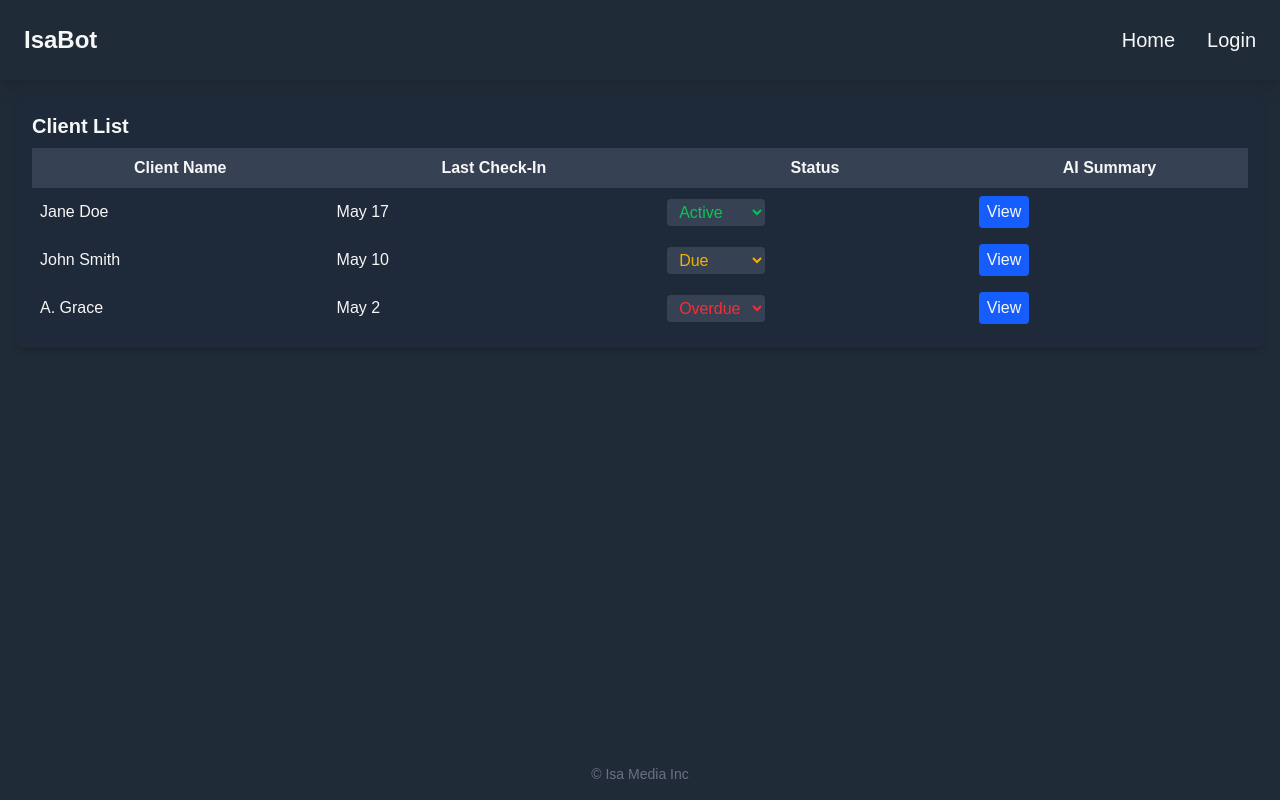
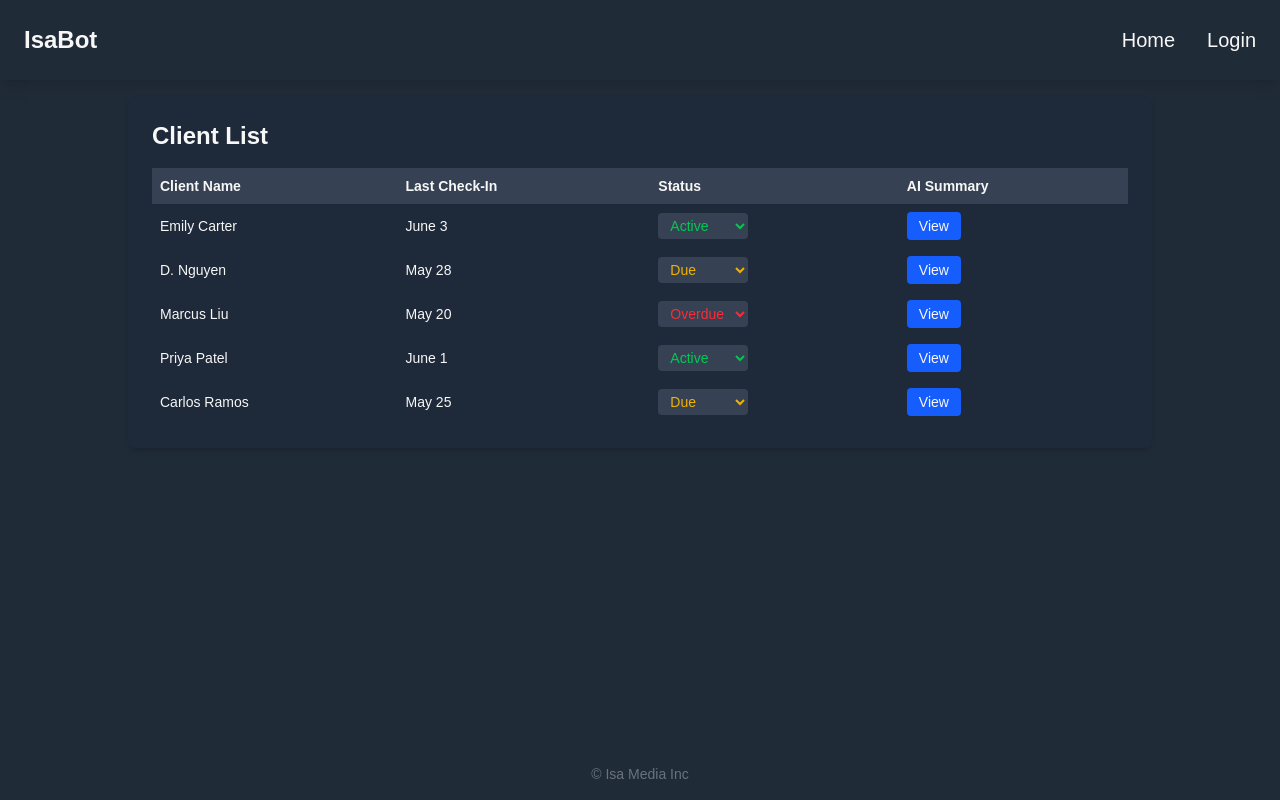
Before and after one commit to Jenni4B/IsaBot, a Next.js app: page /dashboard in a window 1280 px wide. Built offline with nearby package versions, Linux system fonts and the light colour scheme.

Commit message:
Changed the format of the ai summary/view card looks. Added a section where isa could save her own notes but i need to make it actually save and be consistent, I'll work something out maybe with the AirTable API when I get it

```diff
--- a/src/app/components/clientTable.tsx
+++ b/src/app/components/clientTable.tsx
@@ -1,14 +1,17 @@
 'use client';
 
-import React, { useState } from "react"
+import React, { useState } from 'react';
 
 type ClientStatus = 'Active' | 'Due' | 'Overdue';
+
 interface Client {
   name: string;
   lastCheckIn: string;
   status: ClientStatus;
   aiSummary?: string;
+  note?: string;
 }
+
 const getStatusColor = (status: ClientStatus): string => {
   switch (status) {
     case 'Active':
@@ -23,11 +26,36 @@ const getStatusColor = (status: ClientStatus): string => {
 };
 
 const clientsData: Client[] = [
-  { name: 'Jane Doe', lastCheckIn: 'May 17', status: 'Active', aiSummary: 'Jane is doing great! She has been very active in her sessions and is making good progress.' },
-
-  { name: 'John Smith', lastCheckIn: 'May 10', status: 'Due', aiSummary: 'John has been a bit quiet lately. He missed his last session, but we are reaching out to him.' },
-
-  { name: 'A. Grace', lastCheckIn: 'May 2', status: 'Overdue', aiSummary: 'A. Grace has not checked in for a while. We are concerned and will follow up with her.' },
+  {
+    name: 'Emily Carter',
+    lastCheckIn: 'June 3',
+    status: 'Active',
+    aiSummary: 'Emily is consistently checking in and showing confidence in her workflow.',
+  },
+  {
+    name: 'D. Nguyen',
+    lastCheckIn: 'May 28',
+    status: 'Due',
+    aiSummary: 'D. Nguyen is quieter than usual and may need a check-in message.',
+  },
+  {
+    name: 'Marcus Liu',
+    lastCheckIn: 'May 20',
+    status: 'Overdue',
+    aiSummary: 'Marcus has not submitted a check-in in over two weeks. Recommend re-engagement.',
+  },
+  {
+    name: 'Priya Patel',
+    lastCheckIn: 'June 1',
+    status: 'Active',
+    aiSummary: 'Priya is on track with content planning and seems more confident.',
+  },
+  {
+    name: 'Carlos Ramos',
+    lastCheckIn: 'May 25',
+    status: 'Due',
+    aiSummary: 'Carlos missed his last check-in and mentioned scheduling issues previously.',
+  }
 ];
 
 const statusOptions: ClientStatus[] = ['Active', 'Due', 'Overdue'];
@@ -35,45 +63,65 @@ const statusOptions: ClientStatus[] = ['Active', 'Due', 'Overdue'];
 const ClientTable: React.FC = () => {
   const [clients, setClients] = useState<Client[]>(clientsData);
   const [openIndex, setOpenIndex] = useState<number | null>(null);
+  const [note, setNote] = useState<string>('');
 
   const handleStatusChange = (index: number, newStatus: ClientStatus) => {
-        const updatedClients = [...clients];
-        updatedClients[index] = { ...updatedClients[index], status: newStatus };
-        setClients(updatedClients);
+    const updated = [...clients];
+    updated[index].status = newStatus;
+    setClients(updated);
+  };
+
+  const handleNoteChange = (e: React.ChangeEvent<HTMLTextAreaElement>) => {
+    setNote(e.target.value);
+  };
+
+  const handleSaveNote = () => {
+    if (openIndex === null) return;
+    const updated = [...clients];
+    updated[openIndex].note = note;
+    setClients(updated);
+    setOpenIndex(null);
+  };
+
+  const handleOpenModal = (index: number) => {
+    setNote(clients[index].note || '');
+    setOpenIndex(index);
   };
 
   return (
-        <div className="bg-gray-800 text-white p-4 rounded-lg shadow-md">
-            <h2 className="text-xl font-bold mb-2">Client List</h2>
-            <table className="w-full">
-                <thead>
-                    <tr className="bg-gray-700">
-                        <th className="p-2">Client Name</th>
-                        <th className="p-2">Last Check-In</th>
-                        <th className="p-2">Status</th>
-                        <th className="p-1">AI Summary</th>
+    <div className="bg-gray-800 text-white p-6 rounded-lg shadow-md max-w-5xl mx-auto">
+      <h2 className="text-2xl font-bold mb-4">Client List</h2>
+      <table className="w-full text-sm">
+        <thead className="bg-gray-700">
+          <tr>
+            <th className="p-2 text-left">Client Name</th>
+            <th className="p-2 text-left">Last Check-In</th>
+            <th className="p-2 text-left">Status</th>
+            <th className="p-2 text-left">AI Summary</th>
           </tr>
         </thead>
         <tbody>
           {clients.map((client, index) => (
-                        <tr className="hover:bg-gray-600" key={index}>
+            <tr key={index} className="hover:bg-gray-700 transition">
               <td className="p-2">{client.name}</td>
               <td className="p-2">{client.lastCheckIn}</td>
               <td className="p-2">
                 <select
                   className={`bg-gray-700 rounded px-2 py-1 ${getStatusColor(client.status)}`}
                   value={client.status}
-                                    onChange={e => handleStatusChange(index, e.target.value as ClientStatus)}
+                  onChange={(e) => handleStatusChange(index, e.target.value as ClientStatus)}
                 >
-                                    {statusOptions.map(option => (
-                                        <option key={option} value={option}>{option}</option>
+                  {statusOptions.map((status) => (
+                    <option key={status} value={status}>
+                      {status}
+                    </option>
                   ))}
                 </select>
               </td>
               <td className="p-2">
                 <button
-                                    className="bg-blue-600 hover:bg-blue-700 text-white px-2 py-1 rounded"
-                                    onClick={() => setOpenIndex(index)}
+                  onClick={() => handleOpenModal(index)}
+                  className="bg-blue-600 hover:bg-blue-700 px-3 py-1 rounded"
                 >
                   View
                 </button>
@@ -83,35 +131,56 @@ const ClientTable: React.FC = () => {
         </tbody>
       </table>
 
-            {/* Modal Overlay */}
+      {/* Modal */}
       {openIndex !== null && (
-                <div className="fixed inset-0 z-50 flex items-center justify-center bg-black bg-opacity-60">
-                    <div className="bg-gray-800 rounded-lg shadow-2xl p-8 max-w-lg w-full relative">
+        <div className="fixed inset-0 bg-black bg-opacity-60 flex items-center justify-center z-50 transition">
+          <div className="bg-gray-900 p-6 rounded-lg shadow-2xl w-full max-w-md relative animate-fade-in">
             <button
-                            className="absolute top-2 right-2 text-gray-300 hover:text-white text-xl"
               onClick={() => setOpenIndex(null)}
-                            aria-label="Close"
+              className="absolute top-2 right-3 text-gray-400 hover:text-white text-xl"
             >
               &times;
             </button>
-                        <h3 className="text-2xl font-bold mb-4">{clients[openIndex].name}</h3>
-                        <div className="mb-2">
-                            <span className="font-semibold">Last Check-In:</span> {clients[openIndex].lastCheckIn}
-                        </div>
-                        <div className="mb-2">
-                            <span className="font-semibold">Status:</span>{" "}
+
+            <h3 className="text-xl font-semibold mb-2">{clients[openIndex].name}</h3>
+            <p className="mb-1">
+              <strong>Last Check-In:</strong> {clients[openIndex].lastCheckIn}
+            </p>
+            <p className="mb-1">
+              <strong>Status:</strong>{' '}
               <span className={getStatusColor(clients[openIndex].status)}>
                 {clients[openIndex].status}
               </span>
+            </p>
+            <div className="mb-3">
+              <strong>AI Summary:</strong>
+              <p className="mt-1 text-sm text-gray-300">{clients[openIndex].aiSummary}</p>
             </div>
-                        <div className="mb-2">
-                            <span className="font-semibold">AI Summary:</span>
-                            <div className="mt-1">{clients[openIndex].aiSummary}</div>
+
+            <div className="mb-4">
+              <label htmlFor="note" className="block text-sm font-medium mb-1">
+                Your Notes:
+              </label>
+              <textarea
+                id="note"
+                value={note}
+                onChange={handleNoteChange}
+                className="w-full bg-gray-800 text-white p-2 rounded border border-gray-600"
+                rows={4}
+              />
             </div>
+
+            <button
+              onClick={handleSaveNote}
+              className="bg-green-600 hover:bg-green-700 text-white px-4 py-2 rounded"
+            >
+              Save Note
+            </button>
           </div>
         </div>
       )}
     </div>
   );
-}
+};
+
 export default ClientTable;
```
Lines whose indentation alone changed are shown as unchanged.
